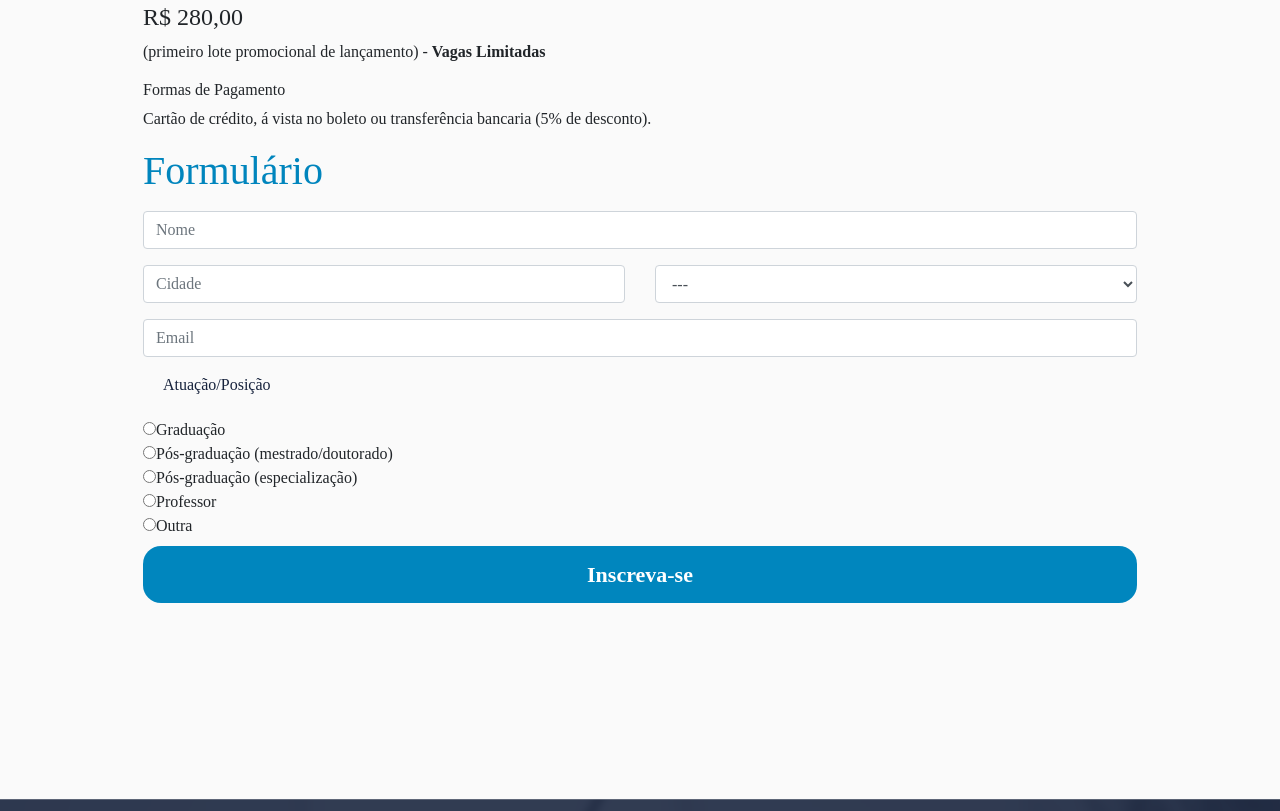
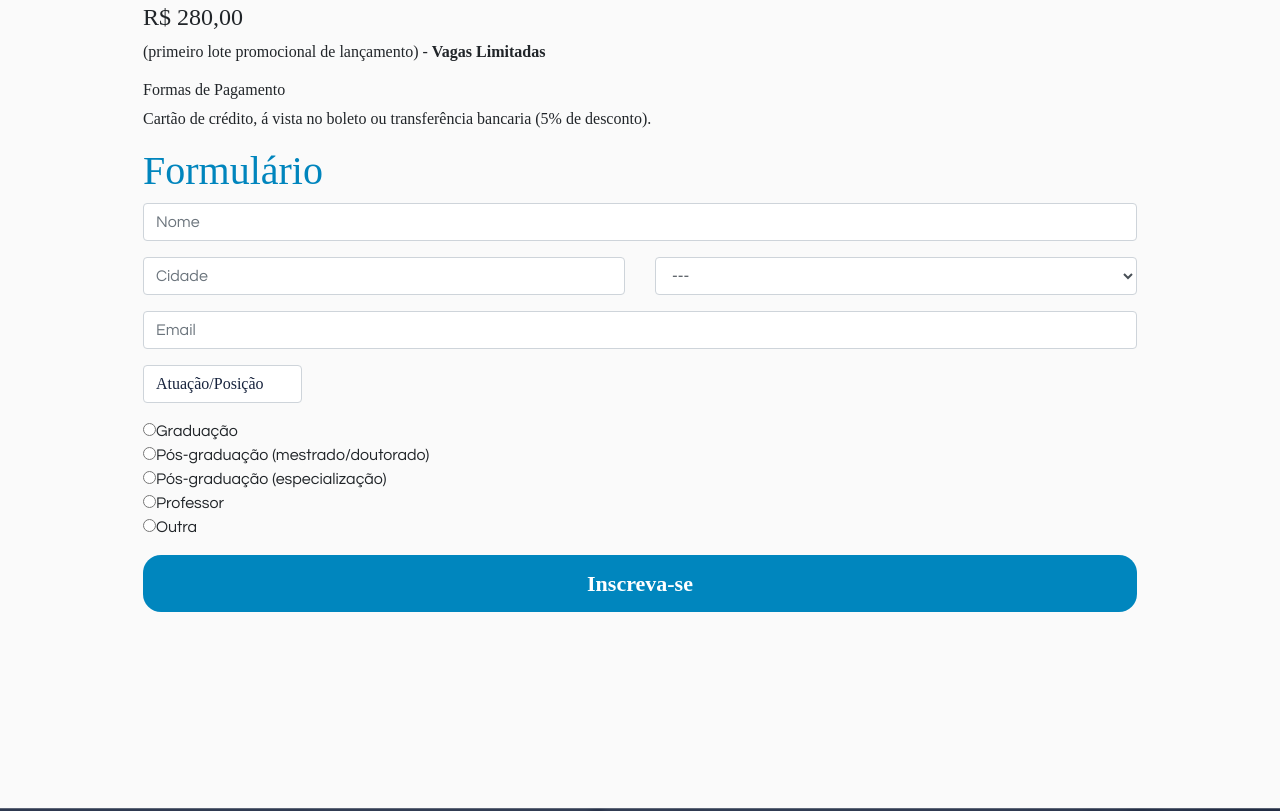
Before and after one commit to ipanko/OralScience2, a plain HTML site: page index.html in a window 1280 px wide. Shown: the part 3749-4560 px from the top of the page. Drawn offline with Linux system fonts and the light colour scheme; a web font is replaced by a local one.

Commit message:
1.0
-código base otimizado
-adicionada novas classes no css

```diff
--- a/assets/style.css
+++ b/assets/style.css
@@ -48,3 +48,39 @@
   display: flex;
   justify-content: space-around;
 }
+/* Estilo das Caixas do Formulário */
+.largebox {
+    display: block;
+    width: 100%;
+}
+.form-control{
+    display: block;
+    width: 100%;
+    height: calc(1.5em + 0.75rem + 2px);
+    padding: 0.375rem 0.75rem;
+    font-size: 1rem;
+    font-weight: 400;
+    line-height: 1.5;
+    font-family: Questrial;
+    color: #495057;
+    background-color: #fff;
+    background-clip: padding-box;
+    border: 1px solid #ced4da;
+    border-radius: 0.25rem;
+    transition: border-color 0.15s ease-in-out, box-shadow 0.15s ease-in-out;
+}
+.checkbox{
+    display: block;
+    width: 16%;
+    height: calc(1.5em + 0.75rem + 2px);
+    padding: 0.375rem 0.75rem;
+    font-size: 1rem;
+    font-weight: 400;
+    line-height: 1.5;
+    color: #495057;
+    background-color: #fff;
+    background-clip: padding-box;
+    border: 1px solid #ced4da;
+    border-radius: 0.25rem;
+    transition: border-color 0.15s ease-in-out, box-shadow 0.15s ease-in-out;
+}
--- a/index.html
+++ b/index.html
@@ -4,24 +4,22 @@
     <head>
         <meta charset="UTF-8">
 	    <meta name="viewport" content="width=device-width, initial-scale=1">
-
 	    <link rel="stylesheet" href="assets/style.css">
         <link rel="stylesheet" href="assets/bootstrap.css">
-
+        <!-- Fontes -->
 	    <link href="https://fonts.googleapis.com/css2?family=Questrial&display=swap" rel="stylesheet">
         <link href="https://fonts.googleapis.com/css2?family=MuseoModerno:wght@600&display=swap" rel="stylesheet">
         <link href="https://fonts.googleapis.com/css2?family=Mukta+Vaani&display=swap" rel="stylesheet">
+        <!-- Fim de Fontes -->
 	    <title>OralScience</title>
     </head>
+
 <!--Início do Corpo-->
     <body style="background-color:#fafafa">
         <section class="header">
             <div class="">
-                <img src="assets/banner.png" alt="banner" class="img-fluid">
-            </div>
+            <img src="assets/banner.png" alt="banner" class="img-fluid"></div>
         </section>
-
-
         <section class="col-12" style="
                                 max-width: 1024px;
                                 margin: auto;
@@ -34,8 +32,7 @@
                 </div>
             <div>
                 <h1 style="color:#0086be">Valentim A. Ricardo Barão</h1>
-                </div>
-            </div>
+            </div></div>
         <img src="assets/valentim.png" style="padding-left: 10%" class="img-fluid" alt="Valentim" width="900px" height="auto">
         <div class="row " style="padding-top: 4em;">
             <div class="col-md-6 d-none d-sm-block">
@@ -119,39 +116,42 @@
         </div>
 
 <!-- Início do Formulário -->
-            <div class="row" id="formulario" style="padding-bottom: 5em;">
+        <div class="row" style="padding-bottom: 5em;">
             <div class="col-12">
                 <h1 style="color: #0085BD;">Formulário</h1>
-                        <div role="form" class="wpcf7" id="wpcf7-f12-o1" lang="pt-BR" dir="ltr">
-                            <div class="screen-reader-response"><p role="status" aria-live="polite" aria-atomic="true"></p> <ul></ul></div>
-                                <form action="https://formspree.io/f/xwkwbgja" method="post" class="wpcf7-form init" novalidate="novalidate" data-status="init">
+                <form action="https://formspree.io/f/xwkwbgja" method="post" novalidate="novalidate">
                     <div class="form-group">
-                                        <span class="wpcf7-form-control-wrap your-name"><input type="text" name="Nome" placeholder="Nome" size="40" class="wpcf7-form-control wpcf7-text wpcf7-validates-as-required form-control" aria-required="true" aria-invalid="false" /></span>
+                        <input class="form-control" type="text" name="Nome" placeholder="Nome" size="40" aria-required="true" aria-invalid="false"/>
                     </div>
                 <div class="form-group">
                     <div class="row">
                         <div class="col">
-                                                <span class="wpcf7-form-control-wrap cidade"><input type="text" name="Cidade" placeholder="Cidade" size="40" class="wpcf7-form-control wpcf7-text wpcf7-validates-as-required form-control" aria-required="true" aria-invalid="false" /></span>
+                            <input class="form-control" type="text" name="Cidade" placeholder="Cidade" size="40" aria-required="true" aria-invalid="false" />
                         </div>
                         <div class="col">
-                                                <span class="wpcf7-form-control-wrap estado"><select name="Estado" class="wpcf7-form-control wpcf7-select wpcf7-validates-as-required form-control" aria-required="true" aria-invalid="false"><option value="">---</option><option value="AC">AC</option><option value="AL">AL</option><option value="AP">AP</option><option value="AM">AM</option><option value="BA">BA</option><option value="CE">CE</option><option value="ES">ES</option><option value="GO">GO</option><option value="MA">MA</option><option value="MT">MT</option><option value="MS">MS</option><option value="MG">MG</option><option value="PA">PA</option><option value="PB">PB</option><option value="PR">PR</option><option value="PE">PE</option><option value="PI">PI</option><option value="RJ">RJ</option><option value="RN">RN</option><option value="RS">RS</option><option value="RO">RO</option><option value="RR">RR</option><option value="SC">SC</option><option value="SP">SP</option><option value="SE">SE</option><option value="TO">TO</option><option value="DF">DF</option></select></span>
+                           <select class="form-control" name="Estado" aria-required="true" aria-invalid="false"><option>---</option><option value="AC">AC</option><option value="AL">AL</option><option value="AP">AP</option><option value="AM">AM</option><option value="BA">BA</option><option value="CE">CE</option><option value="ES">ES</option><option value="GO">GO</option><option value="MA">MA</option><option value="MT">MT</option><option value="MS">MS</option><option value="MG">MG</option><option value="PA">PA</option><option value="PB">PB</option><option value="PR">PR</option><option value="PE">PE</option><option value="PI">PI</option><option value="RJ">RJ</option><option value="RN">RN</option><option value="RS">RS</option><option value="RO">RO</option><option value="RR">RR</option><option value="SC">SC</option><option value="SP">SP</option><option value="SE">SE</option><option value="TO">TO</option><option value="DF">DF</option></select>
                         </div>
                     </div>
                 </div>
                 <div class="form-group">
-                                        <span class="wpcf7-form-control-wrap your-email"><input type="email" name="Email" placeholder="Email" size="40" class="wpcf7-form-control wpcf7-text wpcf7-email wpcf7-validates-as-required wpcf7-validates-as-email form-control" aria-required="true" aria-invalid="false" /></span>
+                    <input class="form-control" type="email" name="Email" placeholder="Email" size="40"  aria-required="true" aria-invalid="false" />
                 </div>
-                                    <div class="form-check">
-                                        <p style="color:#16223c;">Atuação/Posição</p>
+                    <p class="checkbox" style="color:#16223c;">Atuação/Posição</p>
+                <div style="font-family: Questrial;">
                     <p>
-                                        <span class="wpcf7-form-control-wrap atuacao"><span class="wpcf7-form-control wpcf7-checkbox wpcf7-validates-as-required form-check-input"><span class="wpcf7-list-item first"><input type="radio" name="Posição" value="Graduação" /><span class="wpcf7-list-item-label">Graduação</span><br></span><span class="wpcf7-list-item"><input type="radio" name="atuacao[]" value="Pós-graduação (mestrado/doutorado)" /><span class="wpcf7-list-item-label">Pós-graduação (mestrado/doutorado)</span><br></span><span class="wpcf7-list-item"><input type="radio" name="atuacao[]" value="Pós-graduação (especialização)" /><span class="wpcf7-list-item-label">Pós-graduação (especialização)</span><br></span><span class="wpcf7-list-item"><input type="radio" name="atuacao[]" value="Professor" /><span class="wpcf7-list-item-label">Professor</span><br></span><span class="wpcf7-list-item last"><input type="radio" name="atuacao[]" value="Outra" /><span class="wpcf7-list-item-label">Outra</span><br></span></span></span>
-                                        </p></div>
+                    <input type="radio" name="Posição" value="Graduação" />Graduação<br>
+                    <input type="radio" name="Posição" value="Pós-graduação (mestrado/doutorado)" />Pós-graduação (mestrado/doutorado)<br>
+                    <input type="radio" name="Posição" value="Pós-graduação (especialização)" />Pós-graduação (especialização)<br>
+                    <input type="radio" name="Posição" value="Professor" />Professor<br>
+                    <input type="radio" name="Posição" value="Outra" />Outra<br>
+                    </p>
+                </div>
                 <div class="form-group">
                     <center>
-                                        <input style="margin-top: 15%" type="submit" value="Inscreva-se" class="sub" />
+                    <input type="submit" value="Inscreva-se" class="sub" />
                     </center>
                 </div>
-                                    <div class="wpcf7-response-output" aria-hidden="true"></div></form></div>
+            </form>
         </div>
     </div>
         </section>
```
Lines whose indentation alone changed are shown as unchanged.
